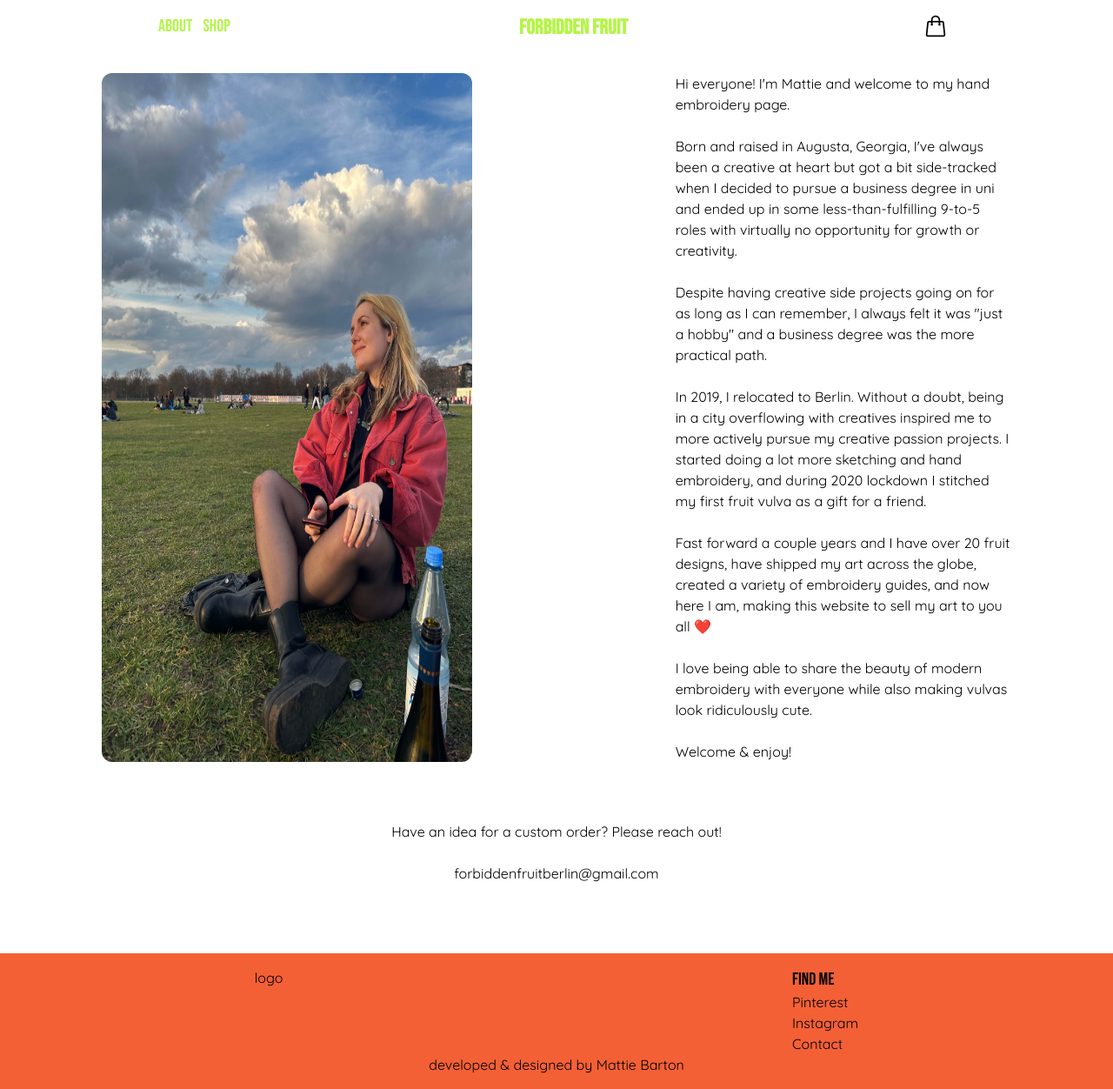
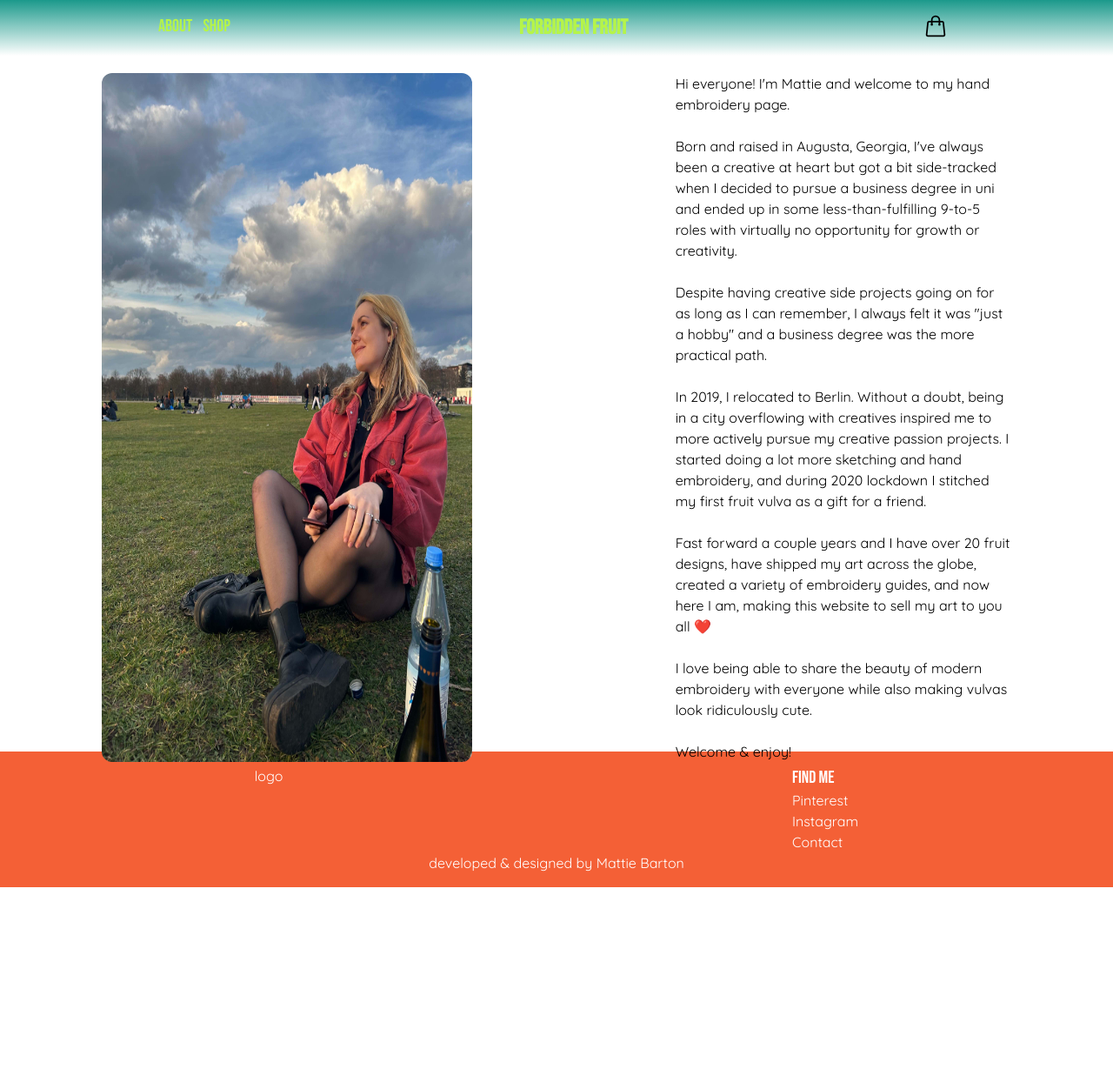
Before and after one commit to maitlandbarton/forbidden-fruit, a React (Create React App) app: page /about in a window 1280 px wide. Shown: the whole page at 87% size. After the commit the page ends 1020 px from the top, so only its background shows below. Built offline with nearby package versions, Linux system fonts and the light colour scheme.

Commit message:
styling on home page, styled custom order component

```diff
--- a/src/components/Footer.js
+++ b/src/components/Footer.js
@@ -3,7 +3,7 @@ import { Link } from "react-router-dom";
 function Footer() {
   return (
     <>
-      <div className="flex flex-col bg-orange py-4">
+      <div className="flex flex-col bg-orange py-4 text-white">
         <div className="flex justify-around">
           <h1>logo</h1>
           <div className="flex flex-col">
--- a/src/components/HomePageBio.js
+++ b/src/components/HomePageBio.js
@@ -1,4 +1,5 @@
 import { Link } from "react-router-dom";
+import myImage from "../images/example.jpg";
 
 function HomePageBio() {
   return (
@@ -9,13 +10,12 @@ function HomePageBio() {
           Germany.
         </h1>
         <br />
-        <div className="w-1/2 mx-auto">
+        <div className="w-1/3 mx-auto">
           <p className="text-lg">
             I began embroidering in 2018 and immediately fell in love with the
             meditative and detail-oriented nature of the craft.
           </p>
-          <br />
-          <img></img>
+          <img src={myImage} className="my-8"></img>
           <p>
             My work combines traditional embroidery techniques & materials with
             not so traditional subject matter 🍊
@@ -24,7 +24,7 @@ function HomePageBio() {
       </div>
       <Link
         to="/shop"
-        className="rounded-xl bg-red py-2 px-4 text-white hover:bg-navy"
+        className="rounded-xl hover:bg-red py-2 px-4 text-white bg-navy custom-font text-xl"
       >
         Shop Now
       </Link>
--- a/src/components/InstaSlide.js
+++ b/src/components/InstaSlide.js
@@ -6,10 +6,12 @@ const InstaSlide = () => {
 
   return (
     <section className="flex flex-col items-center">
-      <h1>Follow me on Instagram!</h1>
+      <div className="my-10 text-center">
+      <h1 className="mb-5">Follow me on Instagram!</h1>
       <h2>@forbiddenfruitberlin</h2>
+      </div>
       <div className="flex justify-center">
-        <div className="border grid grid-cols-3 gap-3">
+        <div className="grid grid-cols-3 gap-3">
           {instaSlide.map((insta) => (
             <img src={insta.img} className="w-60 rounded-xl"></img>
           ))}
--- a/src/components/Navbar.js
+++ b/src/components/Navbar.js
@@ -7,7 +7,7 @@ import {
 
 function Navbar() {
   return (
-    <header className="sticky top-0 z-10 mx-auto max-w-screen bg-gradient-to-b from-white to-transparent">
+    <header className="sticky top-0 z-10 mx-auto max-w-screen bg-gradient-to-b from-teal to-transparent">
       <section className="flex justify-around p-4">
 
         <div className="hidden md:block space-x-3 custom-font text-xl">
--- a/src/components/reusables/CustomOrder.js
+++ b/src/components/reusables/CustomOrder.js
@@ -1,9 +1,11 @@
+import blob from "../../images/navy-blob.png";
+
 function CustomOrder() {
   return (
-    <div className="flex flex-col items-center my-20">
-      <p>Have an idea for a custom order? Please reach out!</p>
-      <br/>
-      <a href="mailto:forbiddenfruitberlin@gmail.com">
+    <div className="border flex flex-col items-center p-20 bg-center bg-no-repeat text-white" style={{ backgroundImage: `url(${blob})` }}>
+      <p className="text-xl w-80 text-center pt-6">Have an idea for a custom order? Please reach out!</p>
+
+      <a href="mailto:forbiddenfruitberlin@gmail.com" className="pt-1 underline decoration-teal">
         forbiddenfruitberlin@gmail.com
       </a>
     </div>
--- a/src/pages/AboutMe.js
+++ b/src/pages/AboutMe.js
@@ -11,7 +11,6 @@ function AboutMe() {
           <AboutMeBio />
         </div>
       </div>
-      <CustomOrder />
     </div>
   );
 }
--- a/src/pages/HomePage.js
+++ b/src/pages/HomePage.js
@@ -3,10 +3,11 @@ import InstaSlide from "../components/InstaSlide";
 import { InstaSlideProvider } from "../context/InstaSlideContext";
 import SpinningText from "../components/SpinningText";
 import CustomOrder from "../components/reusables/CustomOrder";
+import gridBg from "../images/grid.png";
 
 function HomePage() {
   return (
-    <div>
+    <div style={{ backgroundImage: `url(${gridBg})` }}>
       <SpinningText className="h-screen" />
       <HomePageBio />
       <InstaSlideProvider>
```
Also changed, not shown: src/images/grid.png (added), src/images/navy-blob.png (added).
